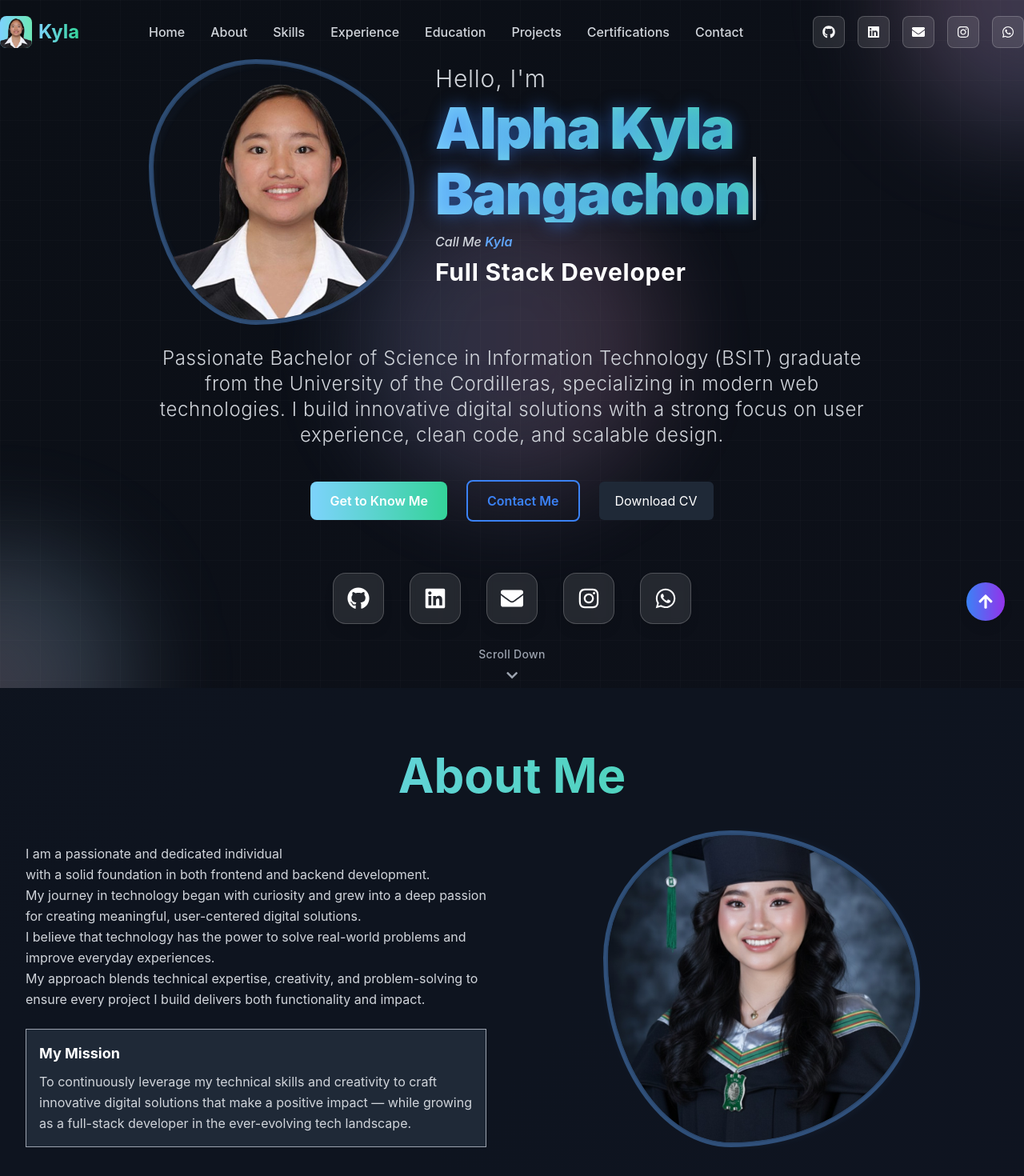
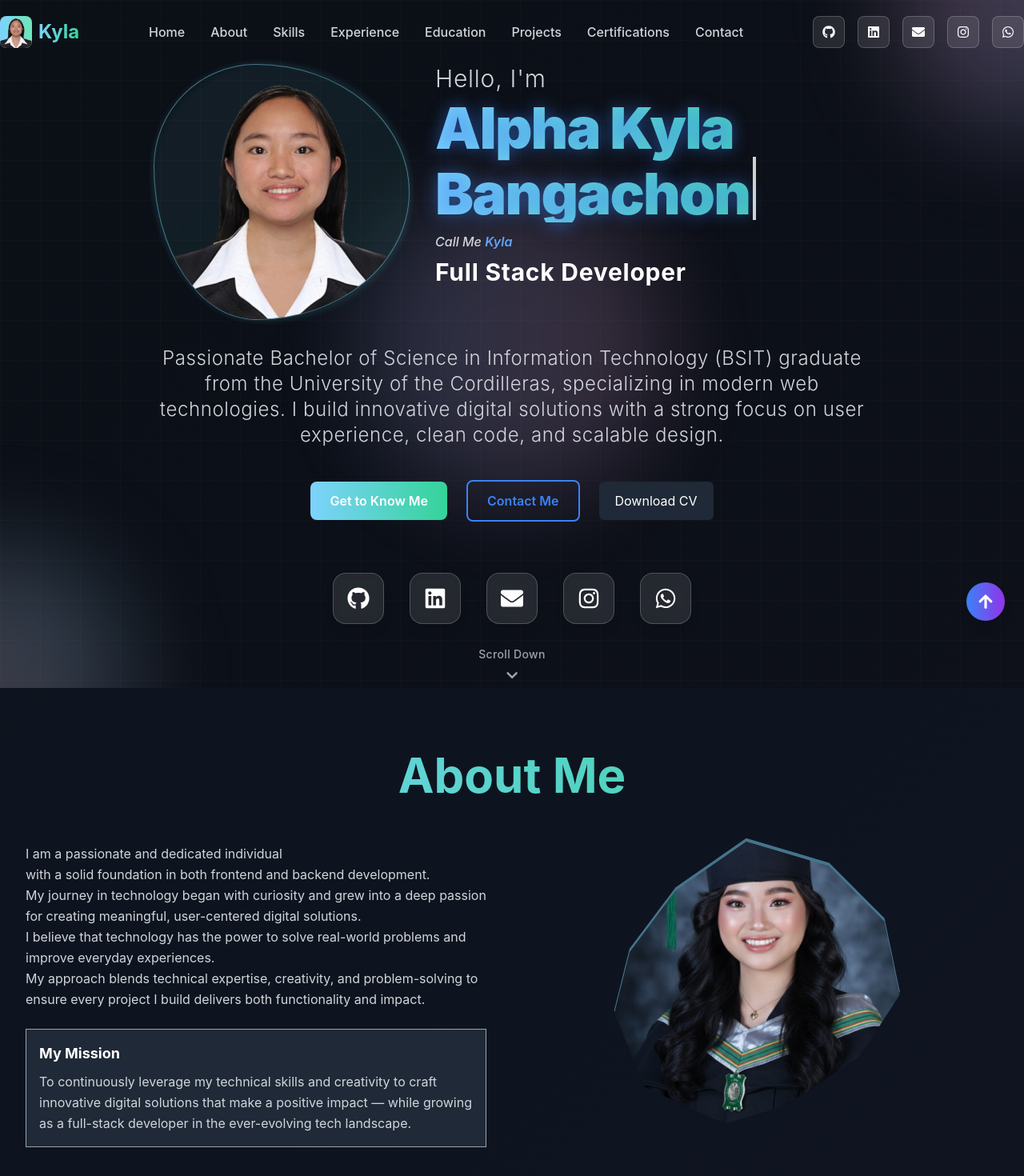
Before and after one commit to Kylabear/My-Portfolio, a Next.js app: page / in a window 1280 px wide. Shown: the top 1470 px of the page at 80% size. Built offline with nearby package versions, Linux system fonts and the light colour scheme.

Commit message:
deets up

```diff
--- a/components/About.tsx
+++ b/components/About.tsx
@@ -5,6 +5,8 @@ import { motion } from 'framer-motion'
 import { FaUser, FaGraduationCap, FaMapMarkerAlt, FaCalendarAlt, FaCode, FaMobile, FaPalette, FaDatabase, FaServer, FaCloud } from 'react-icons/fa'
 
 const About = () => {
+  const borderRef = React.useRef<HTMLDivElement>(null)
+
   const personalInfo = [
     { icon: FaUser, label: 'Full Name', value: 'Alpha Kyla Bangachon' },
     { icon: FaUser, label: 'Nickname', value: 'Kyla' },
@@ -49,12 +51,47 @@ const About = () => {
           </div>
           {/* Right side: Profile Image */}
           <div className="flex-1 flex items-center justify-center">
-            <div className="relative w-56 h-56 md:w-72 md:h-72 lg:w-96 lg:h-96">
-              {/* Organic shape frame copied from Hero.tsx */}
-              <div className="absolute -inset-0.5 rounded-[44%_56%_56%_44%/44%_48%_48%_56%] border-2 border-blue-400/20 blur-sm opacity-80 pointer-events-none"></div>
-              <div className="absolute inset-0 bg-transparent rounded-[40%_60%_60%_40%/40%_50%_50%_60%]"></div>
-              <div className="absolute inset-0 rounded-[40%_60%_60%_40%/40%_50%_50%_60%] overflow-hidden bg-transparent ring-4 ring-blue-400/40 ring-offset-2 ring-offset-black/10 transition-shadow duration-300 hover:ring-blue-400/60 flex items-center justify-center">
-                <img src="/images/Abtmeprofpic.jpg" alt="Alpha Kyla Bangachon" className="w-full h-full object-cover object-center" />
+            <div className="relative w-64 h-64 md:w-80 md:h-80 lg:w-96 lg:h-96">
+              {/* Outer border layer - slightly larger */}
+              <div
+                ref={borderRef}
+                className="absolute inset-0"
+                style={{
+                  clipPath: 'polygon(45% 1%, 72% 9%, 90% 27%, 95% 51%, 82% 71%, 58% 87%, 38% 93%, 12% 81%, 2% 57%, 7% 37%, 22% 17%)',
+                  background: 'rgba(125, 211, 252, 0.5)',
+                  transition: 'all 0.3s ease',
+                  boxShadow: '0 0 10px rgba(125, 211, 252, 0.1), inset 0 0 10px rgba(52, 211, 153, 0.05)',
+                  pointerEvents: 'none'
+                }}
+              />
+              {/* Unique asymmetric flowing frame - like a stylized leaf/blade */}
+              <div
+                className="absolute inset-0 flex items-center justify-center"
+                style={{
+                  clipPath: 'polygon(45% 2%, 72% 10%, 90% 28%, 95% 52%, 82% 72%, 58% 88%, 38% 94%, 12% 82%, 2% 58%, 7% 38%, 22% 18%)',
+                  transition: 'all 0.3s ease'
+                }}
+                onMouseEnter={(e) => {
+                  if (borderRef.current) {
+                    borderRef.current.style.background = 'rgba(125, 211, 252, 0.7)';
+                    borderRef.current.style.boxShadow = '0 0 18px rgba(125, 211, 252, 0.25), inset 0 0 18px rgba(52, 211, 153, 0.12)';
+                  }
+                }}
+                onMouseLeave={(e) => {
+                  if (borderRef.current) {
+                    borderRef.current.style.background = 'rgba(125, 211, 252, 0.5)';
+                    borderRef.current.style.boxShadow = '0 0 10px rgba(125, 211, 252, 0.1), inset 0 0 10px rgba(52, 211, 153, 0.05)';
+                  }
+                }}
+              >
+                <img
+                  src="/images/Abtmeprofpic.jpg"
+                  alt="Alpha Kyla Bangachon"
+                  className="w-full h-full object-cover object-center"
+                  style={{
+                    clipPath: 'polygon(45% 2%, 72% 10%, 90% 28%, 95% 52%, 82% 72%, 58% 88%, 38% 94%, 12% 82%, 2% 58%, 7% 38%, 22% 18%)'
+                  }}
+                />
               </div>
             </div>
           </div>
--- a/components/Education.tsx
+++ b/components/Education.tsx
@@ -49,40 +49,10 @@ const Education = () => {
       description: 'Annual developer festival featuring the latest in technology, networking opportunities, and skill development workshops.'
     },
     {
-      title: 'DevFest Baguio 2023',
-      date: 'Nov 11, 2023',
-      venue: 'UC Theater',
-      description: 'Annual developer festival featuring the latest in technology, networking opportunities, and skill development workshops.'
-    },
-    {
-      title: 'DevFest Baguio 2024',
-      date: 'Nov 9, 2024',
-      venue: 'UC Theater',
-      description: 'Latest edition of the developer festival with cutting-edge tech insights and community building.'
-    },
-    {
-      title: 'Startup Product Branding',
-      date: 'Nov 15, 2024',
-      venue: 'UC InTTO',
-      description: 'Workshop on effective product branding strategies for startups and entrepreneurs.'
-    },
-    {
-      title: 'Startup Ignite 6',
-      date: 'Sept 28, 2024',
-      venue: 'SLU Bakakeng',
-      description: 'Startup acceleration program focusing on innovation and business model development.'
-    },
-    {
-      title: 'Campus Tech Update',
-      date: 'October 2, 2024',
-      venue: 'UC Theater',
-      description: 'Technology update session covering the latest trends and developments in the tech industry.'
-    },
-    {
-      title: 'First Reverse Pitching',
-      date: 'Sept 17, 2024',
-      venue: 'UC Canao Hall',
-      description: 'Innovative pitching event where students present solutions to real business challenges.'
+      title: 'SAP Analytics Cloud training',
+      date: 'May 31, 2025',
+      venue: 'UC M307',
+      description: 'Hands-on training session on SAP Analytics Cloud for business intelligence and data visualization.'
     },
     {
       title: 'Techno Sprint 2025',
@@ -97,10 +67,40 @@ const Education = () => {
       description: 'Workshop on startup funding strategies and product-market fit validation.'
     },
     {
-      title: 'SAP Analytics Cloud training',
-      date: 'May 31, 2025',
-      venue: 'UC M307',
-      description: 'Hands-on training session on SAP Analytics Cloud for business intelligence and data visualization.'
+      title: 'Startup Product Branding',
+      date: 'Nov 15, 2024',
+      venue: 'UC InTTO',
+      description: 'Workshop on effective product branding strategies for startups and entrepreneurs.'
+    },
+    {
+      title: 'DevFest Baguio 2024',
+      date: 'Nov 9, 2024',
+      venue: 'UC Theater',
+      description: 'Latest edition of the developer festival with cutting-edge tech insights and community building.'
+    },
+    {
+      title: 'Campus Tech Update',
+      date: 'October 2, 2024',
+      venue: 'UC Theater',
+      description: 'Technology update session covering the latest trends and developments in the tech industry.'
+    },
+    {
+      title: 'Startup Ignite 6',
+      date: 'Sept 28, 2024',
+      venue: 'SLU Bakakeng',
+      description: 'Startup acceleration program focusing on innovation and business model development.'
+    },
+    {
+      title: 'First Reverse Pitching',
+      date: 'Sept 17, 2024',
+      venue: 'UC Canao Hall',
+      description: 'Innovative pitching event where students present solutions to real business challenges.'
+    },
+    {
+      title: 'DevFest Baguio 2023',
+      date: 'Nov 11, 2023',
+      venue: 'UC Theater',
+      description: 'Annual developer festival featuring the latest in technology, networking opportunities, and skill development workshops.'
     }
   ]
 
--- a/components/Footer.tsx
+++ b/components/Footer.tsx
@@ -2,7 +2,7 @@
 
 import React from 'react'
 import { motion } from 'framer-motion'
-import { FaGithub, FaLinkedin, FaEnvelope, FaArrowUp, FaHeart, FaCode, FaMapMarkerAlt, FaInstagram, FaWhatsapp } from 'react-icons/fa'
+import { FaGithub, FaLinkedin, FaEnvelope, FaArrowUp, FaHeart, FaCode, FaMapMarkerAlt, FaInstagram, FaWhatsapp, FaPhone } from 'react-icons/fa'
 
 const Footer = () => {
   const scrollToTop = () => {
@@ -71,7 +71,7 @@ const Footer = () => {
               </div>
 
               <p className="text-gray-300 leading-relaxed mb-6 max-w-md">
-                Passionate BSIT student and Full Stack Developer specializing in modern web technologies.
+                Passionate Bachelor of Science in Information Technology (BSIT) graduate from the University of the Cordilleras, specializing in modern web technologies.
                 Creating innovative digital solutions with a focus on user experience and clean code.
               </p>
 
@@ -144,6 +144,10 @@ const Footer = () => {
                   <span className="text-gray-400 text-sm">Baguio City, Philippines</span>
                 </div>
                 <div className="flex items-center space-x-3">
+                  <FaPhone className="w-4 h-4 text-blue-400" />
+                  <span className="text-gray-400 text-sm">09686654565</span>
+                </div>
+                <div className="flex items-center space-x-3">
                   <FaCode className="w-4 h-4 text-purple-400" />
                   <span className="text-gray-400 text-sm">Available for projects</span>
                 </div>
--- a/components/Hero.tsx
+++ b/components/Hero.tsx
@@ -73,11 +73,32 @@ const Hero = () => {
                 {/* Organic shape frame */}
                 <div className="w-56 h-56 md:w-72 md:h-72 lg:w-80 lg:h-80 relative">
                   {/* Subtle outline ring */}
-                  <div className="absolute -inset-0.5 rounded-[44%_56%_56%_44%/44%_48%_48%_56%] border-2 border-blue-400/20 blur-sm opacity-80 pointer-events-none"></div>
+                  <div
+                    className="absolute -inset-0.5 rounded-[44%_56%_56%_44%/44%_48%_48%_56%] pointer-events-none"
+                    style={{
+                      background: 'linear-gradient(135deg, rgba(125, 211, 252, 0.2), rgba(52, 211, 153, 0.2))',
+                      filter: 'blur(4px)',
+                      opacity: 0.4
+                    }}
+                  ></div>
                   <div className="absolute inset-0 bg-transparent rounded-[40%_60%_60%_40%/40%_50%_50%_60%]"></div>
 
-                  {/* Profile image with organic mask (no outline) */}
-                  <div className="absolute inset-0 rounded-[40%_60%_60%_40%/40%_50%_50%_60%] overflow-hidden bg-transparent ring-4 ring-blue-400/40 ring-offset-2 ring-offset-black/10 transition-shadow duration-300 hover:ring-blue-400/60">
+                  {/* Profile image with organic mask */}
+                  <div
+                    className="absolute inset-0 rounded-[40%_60%_60%_40%/40%_50%_50%_60%] overflow-hidden bg-transparent transition-all duration-300"
+                    style={{
+                      border: '1px solid rgba(125, 211, 252, 0.5)',
+                      boxShadow: '0 0 10px rgba(125, 211, 252, 0.1), inset 0 0 10px rgba(52, 211, 153, 0.05)'
+                    }}
+                    onMouseEnter={(e) => {
+                      e.currentTarget.style.borderColor = 'rgba(125, 211, 252, 0.7)';
+                      e.currentTarget.style.boxShadow = '0 0 18px rgba(125, 211, 252, 0.25), inset 0 0 18px rgba(52, 211, 153, 0.12)';
+                    }}
+                    onMouseLeave={(e) => {
+                      e.currentTarget.style.borderColor = 'rgba(125, 211, 252, 0.5)';
+                      e.currentTarget.style.boxShadow = '0 0 10px rgba(125, 211, 252, 0.1), inset 0 0 10px rgba(52, 211, 153, 0.05)';
+                    }}
+                  >
                     <img
                       src="/images/Profile.png"
                       alt="Alpha Kyla Bangachon - Full Stack Developer"
--- a/data/content.ts
+++ b/data/content.ts
@@ -180,20 +180,5 @@ export const experienceData: ExperienceEntry[] = [
       'Developed strong organizational and time management skills'
     ],
     skills: ['Data Processing', 'Administrative Support', 'Team Collaboration', 'Time Management']
-  },
-  {
-    title: 'Business Assistant',
-    company: 'Family-owned Business',
-    location: 'Alfonso Lista, Ifugao',
-    period: '2018 – present',
-    type: 'Family Business',
-    description: 'Assisted in the family-owned business, handling day-to-day operations, customer interactions, and administrative duties.',
-    responsibilities: [
-      'Supported daily business operations and administrative tasks',
-      'Managed customer service and client interactions',
-      'Helped with inventory and ordering',
-      'Developed professional communication and problem-solving skills'
-    ],
-    skills: ['Business Operations', 'Customer Service', 'Inventory Management', 'Communication']
   }
 ];
```
